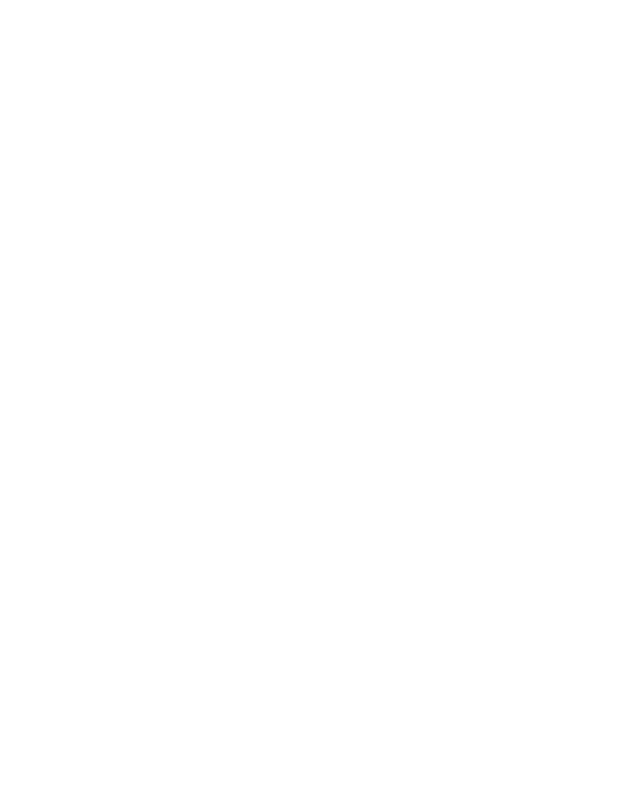
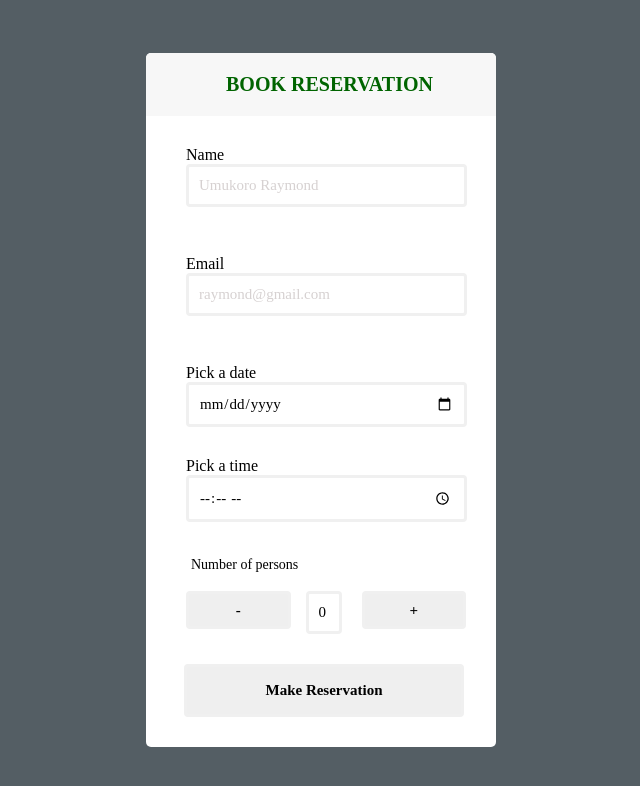
Before and after one commit to Aktive134/bookingcard-wk1, a plain HTML site: page index.html in a window 1280 px wide. Shown: the whole page, without its empty margins (319-959 px from the left). Drawn offline with Linux system fonts and the light colour scheme.

Commit message:
Make Reservation V1

```diff
--- a/index.css
+++ b/index.css
@@ -0,0 +1,152 @@
+* {
+  padding: 0;
+  margin: 0;
+}
+body {
+  background: rgb(84, 94, 100);
+  font-family: "Times New Roman", Times, serif;
+  display: flex;
+  align-items: center;
+  justify-content: center;
+  min-height: 100vh;
+  margin: 0;
+}
+.container {
+  background: #ffff;
+  border-radius: 5px;
+  overflow: hidden;
+  width: 350px;
+  max-width: 100%;
+}
+.header {
+  border-bottom: 1px;
+  padding: 20px 40px;
+  background-color: #f7f7f7;
+}
+.header h2 {
+  margin: 0;
+  justify-content: center;
+  align-items: center;
+  margin-left: 40px;
+  font-size: 20px;
+  color: darkgreen;
+}
+.form {
+  padding: 30px 40px;
+}
+.form-control {
+  margin-bottom: 10px;
+  padding-bottom: 20px;
+  position: relative;
+  margin-right: 15px;
+}
+.form-control label {
+  display: inline;
+  margin-bottom: 5px;
+}
+.form-control input {
+  border: 3px solid #f0f0f0;
+  border-radius: 4px;
+  display: block;
+  font-family: inherit;
+  font-size: 15px;
+  padding: 10px;
+
+  width: 100%;
+}
+.form-control.success input {
+  border-color: #15cc61;
+}
+
+.form-control.error input {
+  border-color: #e4240f;
+}
+.form-control small {
+  color: #e74c3c;
+  bottom: 0;
+  left: 0;
+  visibility: hidden;
+  position: absolute;
+}
+.form-control.error small {
+  visibility: visible;
+}
+
+.personsbtn {
+  display: flex;
+}
+.personsbtn button {
+  margin-bottom: 10px;
+  /* padding-bottom: 20px; */
+  position: relative;
+  margin-right: 15px;
+  display: inline;
+  margin-bottom: 5px;
+  border: 3px solid #f0f0f0;
+  border-radius: 4px;
+  display: block;
+  font-family: inherit;
+  font-size: 15px;
+  font-weight: bolder;
+  width: 105px;
+}
+.personsresv {
+  margin-bottom: 10px;
+  padding: 15px;
+  position: relative;
+  margin-left: 38px;
+  display: inline;
+  margin-bottom: 30px;
+  border: 3px solid #f0f0f0;
+  border-radius: 4px;
+  display: block;
+  font-family: inherit;
+  font-size: 15px;
+  width: 280px;
+  font-weight: bolder;
+}
+.persons-:hover {
+  background-color: crimson;
+}
+.personsplus:hover {
+  background-color: darkgreen;
+}
+#mkreserve:hover {
+  background-color: darkgreen;
+}
+#minus {
+  margin-left: 40px;
+}
+.personsbtn input {
+  margin-right: 20px;
+  width: 10px;
+}
+.counter-dispaly input {
+  background-color: #7a7373;
+  border: 2px solid #e1d7e6;
+  border-radius: 4px;
+  color: #fff;
+  display: block;
+  font-family: inherit;
+  font-size: 16px;
+  padding: 10px;
+  margin-top: 20px;
+  width: 100%;
+}
+
+.counter-box {
+  display: flex;
+}
+h5 {
+  font-family: "Times New Roman", Times, serif;
+  font-size: 14px;
+  margin-left: 45px;
+  margin-top: -25px;
+  font-weight: lighter;
+}
+::placeholder {
+  color: rgb(214, 209, 209);
+}
+a {
+  text-decoration: none;
+}
--- a/index.html
+++ b/index.html
@@ -4,7 +4,57 @@
     <meta charset="UTF-8" />
     <meta http-equiv="X-UA-Compatible" content="IE=edge" />
     <meta name="viewport" content="width=device-width, initial-scale=1.0" />
-    <title>Document</title>
+    <title>Reservation</title>
+    <link rel="stylesheet" href="./index.css" />
   </head>
-  <body></body>
+  <body>
+    <div class="container">
+      <div class="header"><h2>BOOK RESERVATION</h2></div>
+      <form name="myform" class="form" id="form">
+        <div class="form-control">
+          <label for="Name">Name</label>
+          <input
+            type="text"
+            id="Name"
+            name="Name"
+            placeholder="Umukoro Raymond"
+          /><br />
+          <small>Error message</small>
+        </div>
+        <div class="form-control">
+          <label for="email">Email</label>
+          <input
+            type="email"
+            id="email"
+            name="email"
+            placeholder="raymond@gmail.com"
+          /><br />
+          <small>Error message</small>
+        </div>
+        <div class="form-control">
+          <label for="date">Pick a date</label>
+          <input type="date" id="date" name="date" />
+        </div>
+        <div class="form-control">
+          <label for="time">Pick a time</label>
+          <input type="time" id="time" name="time" />
+        </div>
+      </form>
+      <div>
+        <h5>Number of persons</h5><br>
+      <div class="personsbtn form-control">
+        <button class="persons-" id="minus">-</button>
+        <input type="text" id="qtyBox" readonly="" value="0" class="persons" ></input>
+        <button class="personsplus" id="plus">+</button>
+      </div>
+     <button onclick="makeReserve()" type="submit" class="personsresv form-control" id="mkreserve">
+        Make Reservation
+      </button>
+
+      </div>
+
+    </div>
+
+    <script src="./script.js"></script>
+  </body>
 </html>
--- /dev/null
+++ b/script.js
@@ -0,0 +1,102 @@
+// function validateform() {
+//   const reeform = document.getElementById("reeform");
+//   const Name = document.getElementById("Name").value;
+//   if (reeform.Name.length == null || reeform.Name.length == "") {
+//     alert("Name can't be blank");
+//     return false;
+//   }
+// }
+// const myform = document.getElementById("reeform");
+// const Name = document.getElementById("Name").value;
+// function validateform() {
+//   if (Name == null || Name == "") {
+//     alert("Name can't be blank");
+//   }
+// }
+// console.log(validateform());
+// // form.addEventListener("submit", (e) => {
+// //   e.preventDefault();
+// // });
+// onsubmit="return validateform()"
+
+const fname = document.getElementById("Name");
+const form = document.getElementById("form");
+const email = document.getElementById("email");
+const date = document.getElementById("date");
+const time = document.getElementById("time");
+
+form.addEventListener("submit", (e) => {
+  e.preventDefault();
+
+  console.log("form has been submitted");
+});
+
+function makeReserve() {
+  //get the values from the inputs
+  const fnameValue = fname.value.trim();
+  const emailValue = email.value.trim();
+  //const dateValue = date.innerHTML;
+  console.log("form has been submitted");
+
+  if (fnameValue === "") {
+    //show error
+    setErrorFor(fname, "Name cannot be blank");
+    //add error class
+  } else {
+    //add success
+    setSuccessFor(fname);
+  }
+
+  if (emailValue === "") {
+    setErrorFor(email, "Email cannot be blank");
+  } else if (!isEmail(emailValue)) {
+    setErrorFor(email, "Not a valid email");
+  } else {
+    setSuccessFor(email);
+  }
+  // if (dateValue === "") {
+  //   setErrorFor(dateValue, "pick a date");
+  // } else {
+  //   setSuccessFor(dateValue);
+  // }
+}
+
+function setErrorFor(input, message) {
+  const formControl = input.parentElement; //.form-control
+  const small = formControl.querySelector("small");
+  //const refControl = document.getElementsByTagName("a");
+  //add error message inside small
+  small.innerText = message;
+  //add error class
+  formControl.className = "form-control error";
+  //refControl
+  //refControl.setAttribute("void";
+}
+function setSuccessFor(input) {
+  const formControl = input.parentElement;
+  const small = formControl.querySelector("small");
+
+  //add success
+  small.innerText = "";
+  formControl.className = "form-control success";
+}
+function isEmail(email) {
+  return /^(([^<>()\[\]\\.,;:\s@"]+(\.[^<>()\[\]\\.,;:\s@"]+)*)|(".+"))@((\[[0-9]{1,3}\.[0-9]{1,3}\.[0-9]{1,3}\.[0-9]{1,3}])|(([a-zA-Z\-0-9]+\.)+[a-zA-Z]{2,}))$/.test(
+    email
+  );
+}
+
+let addBtn = document.getElementById("plus");
+let subBtn = document.getElementById("minus");
+let qtyBtn = document.getElementById("qtyBox");
+
+addBtn.addEventListener("click", () => {
+  qtyBtn.value = parseInt(qtyBtn.value) + 1;
+});
+subBtn.addEventListener("click", () => {
+  if (qtyBtn.value <= 0) {
+    qtyBtn = 0;
+  } else {
+    qtyBtn.value = parseInt(qtyBtn.value) - 1;
+  }
+});
```
